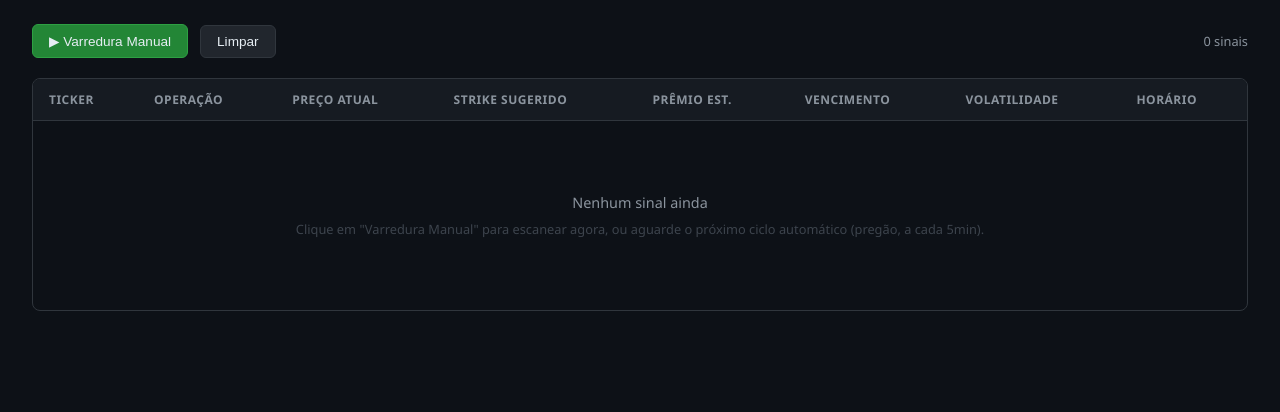
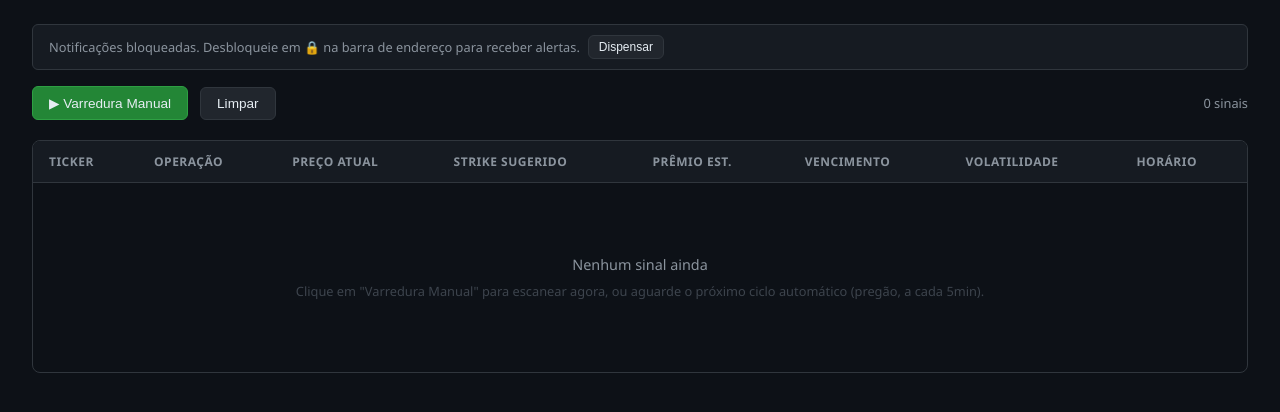
Before and after one commit to jonevaz/calputwiz, a Flask app: page / in a window 1280 px wide. Shown: the part 60-472 px from the top of the page. Run offline with Flask 3, Linux system fonts and the light colour scheme; some libraries are stand-ins or nearby versions.

Commit message:
chore: auto-sync changes

```diff
--- a/templates/index.html
+++ b/templates/index.html
@@ -285,16 +285,49 @@
   }
 
   function requestNotifPermission() {
-    Notification.requestPermission().then((perm) => {
-      if (perm === "granted") {
-        document.getElementById("notif-bar").classList.remove("show");
-      }
+    if (!("Notification" in window)) {
+      updateNotifBar("Seu browser não suporta notificações.", false);
+      return;
+    }
+    if (Notification.permission === "granted") {
+      document.getElementById("notif-bar").classList.remove("show");
+      return;
+    }
+    if (Notification.permission === "denied") {
+      updateNotifBar("Notificações bloqueadas. Desbloqueie manualmente nas configurações do browser (ícone 🔒 na barra de endereço).", false);
+      return;
+    }
+
+    // Suporta API callback (Safari legado) e Promise (Chrome/Firefox)
+    const result = Notification.requestPermission(function(perm) {
+      handlePermResult(perm);
     });
+    if (result && typeof result.then === "function") {
+      result.then(handlePermResult);
+    }
   }
 
-  // Show notification permission bar if not yet decided
-  if ("Notification" in window && Notification.permission === "default") {
+  function handlePermResult(perm) {
+    if (perm === "granted") {
+      document.getElementById("notif-bar").classList.remove("show");
+      new Notification("CalputWiz", { body: "Notificações ativadas! Você receberá alertas de sinais aqui." });
+    } else {
+      updateNotifBar("Permissão negada. Para ativar, clique em 🔒 na barra de endereço e permita notificações.", false);
+    }
+  }
+
+  function updateNotifBar(msg, showButton) {
+    const bar = document.getElementById("notif-bar");
+    bar.querySelector("span").textContent = msg;
+    bar.querySelector("button").style.display = showButton ? "" : "none";
+  }
+
+  // Mostra a barra se a permissão ainda não foi decidida ou foi negada
+  if ("Notification" in window && Notification.permission !== "granted") {
     document.getElementById("notif-bar").classList.add("show");
+    if (Notification.permission === "denied") {
+      updateNotifBar("Notificações bloqueadas. Desbloqueie em 🔒 na barra de endereço para receber alertas.", false);
+    }
   }
 </script>
 </body>
```
